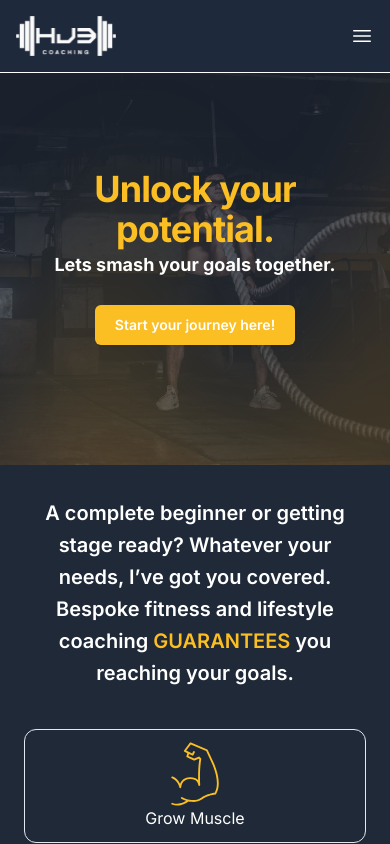
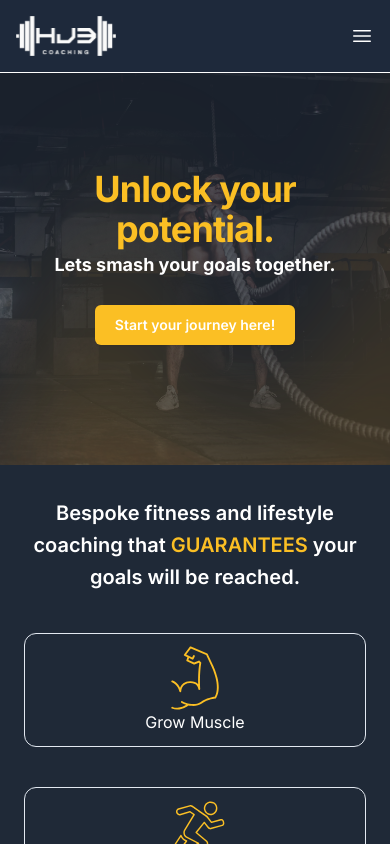
Before and after one commit to mxdeley/hjb_coaching_v1, a Next.js app: page / in a window 390 px wide. Shown: the top 844 px of the page. Built offline with nearby package versions, Linux system fonts and the light colour scheme.

Commit message:
styling changes

```diff
--- a/components/WhatWeOffer.tsx
+++ b/components/WhatWeOffer.tsx
@@ -16,14 +16,14 @@ export default function WhatWeOffer() {
   return (
     <div className="bg-gray-800 py-8">
       <div className="mx-auto max-w-7xl px-6 lg:px-8">
-        <h2 className="text-center text-xl font-semibold leading-8 text-white">
+        <h2 className="hidden sm:block text-center text-xl font-semibold leading-8 text-white">
           A complete beginner or getting stage ready? Whatever your needs, I’ve
           got you covered.
         </h2>
         <h2 className="text-center text-xl font-semibold leading-8 text-white">
-          Bespoke fitness and lifestyle coaching{" "}
-          <span className="uppercase text-amber-400">guarantees</span> you
-          reaching your goals.
+          Bespoke fitness and lifestyle coaching that{" "}
+          <span className="uppercase text-amber-400">guarantees</span> your
+          goals will be reached.
         </h2>
         <div className="mx-auto mt-10 grid max-w-lg grid-cols-1 items-center gap-x-8 gap-y-10 sm:max-w-3xl sm:grid-cols-2 sm:gap-x-8 lg:mx-0 lg:max-w-none lg:grid-cols-4 ">
           <div className="border rounded-xl p-3">
```
